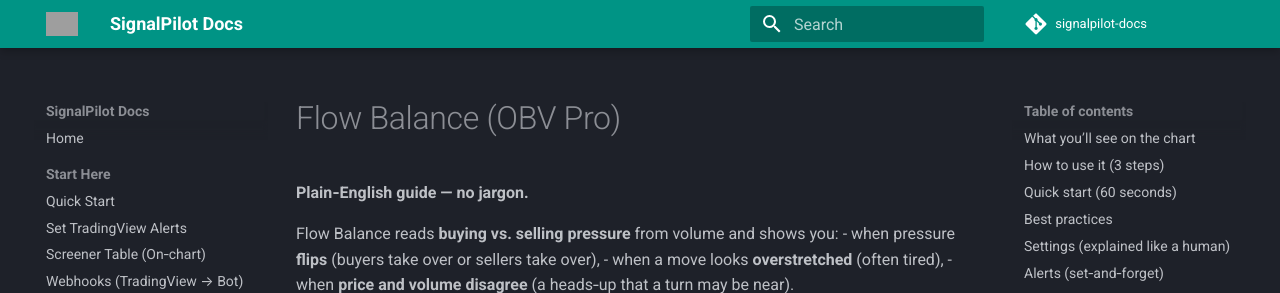
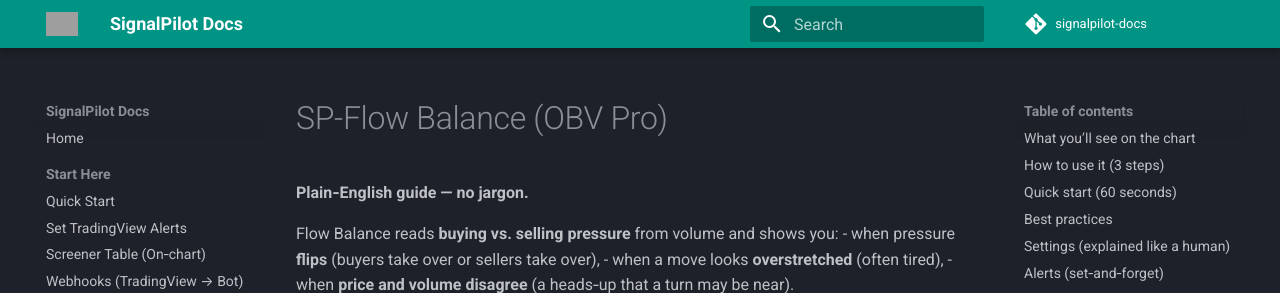
Before and after one commit to Signalpilot/signalpilot-docs, an MkDocs documentation site: the page built from docs/sp-obv-pro.md, in a window 1280 px wide and 900 px high. Shown: the top 293 px of the window. Built offline with MkDocs 1.6.1 and Material for MkDocs 9.7.7, drawn with Linux system fonts in a browser that asks for light colours; comment, search, counter and statistics services are not loaded; grey boxes are pictures that could not be loaded.

Commit message:
Update sp-obv-pro.md

```diff
--- a/docs/sp-obv-pro.md
+++ b/docs/sp-obv-pro.md
@@ -1,4 +1,4 @@
-# Flow Balance (OBV Pro)
+# SP-Flow Balance (OBV Pro)
 
 **Plain‑English guide — no jargon.**
 
```
